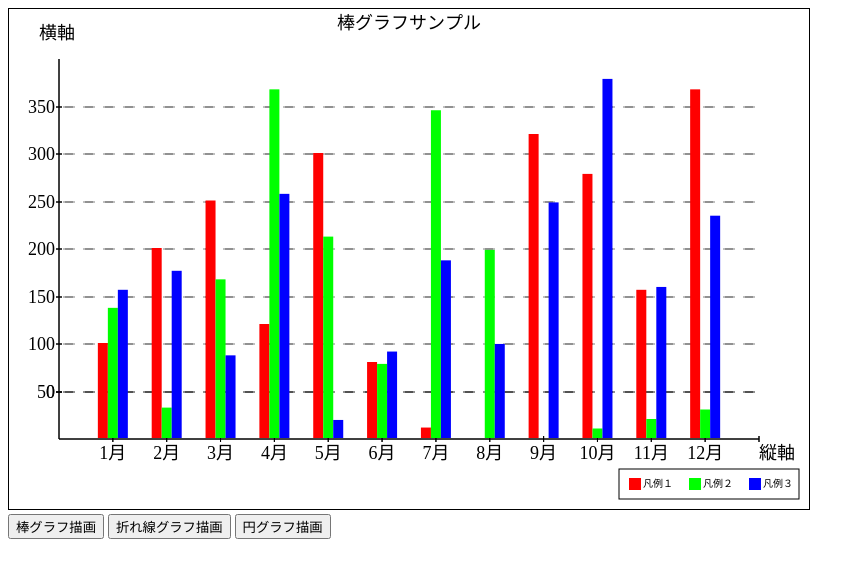
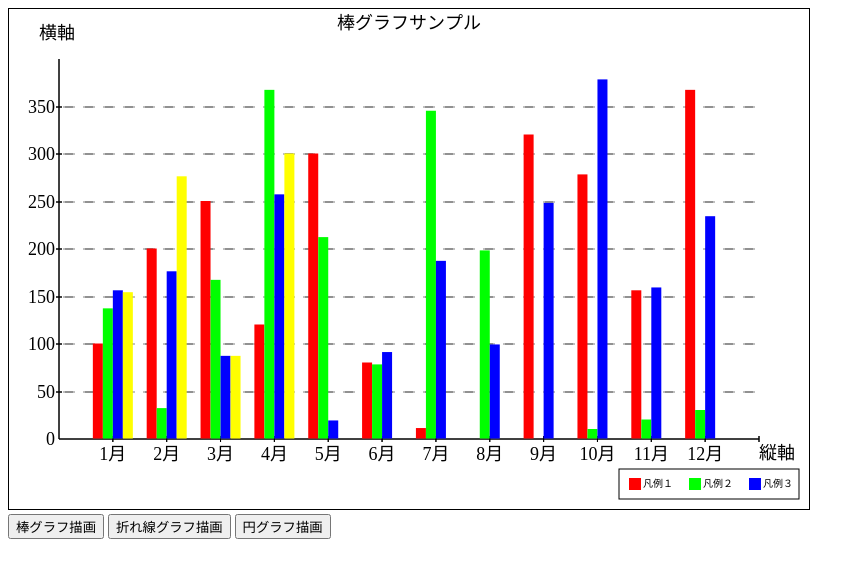
Before and after one commit to matsum0623/drawGraph-JSLibrary, a plain HTML site: page index.html in a window 1280 px wide. Both pictures are taken after a click on the button "棒グラフ描画". Shown: the whole page, without its empty margins (0-865 px from the left). Drawn offline with Linux system fonts and the light colour scheme.

Commit message:
modify for minus data

```diff
--- a/canvas.js
+++ b/canvas.js
@@ -127,49 +127,29 @@ class DrawGraph{
         }
         // 棒グラフの幅
         let barWidth = this.barWidth;
-        // 基準点X
-        let opX = this.opX;
-        // 基準点Y
-        let opY = this.opY;
 
-        // グラフ間隔の計算(X軸)
-        const xCount = data.length;
-        const xInterval = (this.maxX - opX) / (xCount + 1);
-
-        // 1グループのデータ数の取得
-        const drawDataCount = data[0].length - 1;
-
-        // Y軸最大値計算用
-        let maxYdata = 0;
-        for(let i=0;i<data.length;i++){
-            for(let j=1;j<drawDataCount+1;j++){
-                // Y軸最大値の再計算
-                if(maxYdata < data[i][j]){
-                    maxYdata = data[i][j];
-                }
-            }
-        }
-        // Y軸の計算
-        const yCount = Math.floor(maxYdata / this.unitY);
-        const yInterval = Math.abs(this.maxY - opY) / (yCount + 1);
-
-        // 軸の生成
-        this.CreateAxis(this.axisColor,opX,opY,this.maxX,this.maxY,xInterval,yInterval,this.unitXText,this.unitYText);
+        // データの処理
+        data = this.dataFunction(data);
 
         // グラフの描画（基準線との重複を避けるため、下線は基準-1、上方へ動かす）
         for(let i=0;i<data.length;i++){
-            let xPosition = opX + (xInterval * (i+1)) - (drawDataCount * this.barWidth)/2;
-            let yPosition = opY - 1;
+            let xPosition = this.opX + (data.xInterval * (i+1)) - (data.drawDataCount * this.barWidth)/2;
+            let yPosition;
 
             for(let j=1;j<data[i].length;j++){
                 // データを基準に合わせて処理
-                let yData = (data[i][j] / this.unitY) * yInterval;
+                let yData = (data[i][j] / this.unitY) * data.yInterval;
+                if(data[i][j] > 0){
+                    yPosition = data.xLineHeight - 0.5;
+                }else{
+                    yPosition = data.xLineHeight + 0.5;
+                }
 
                 this.DrawFillBox(xPosition + (this.barWidth * (j-1)), yPosition, barWidth, yData, this.barFillColor[j-1], this.barLineColor, false);
             }
 
             // 文字の描画
-            this.DrawFillText(opX + (xInterval * (i+1)), yPosition + 21, data[i][0], 'center', 40);
+            this.DrawFillText(this.opX + (data.xInterval * (i+1)), yPosition + 21, data[i][0], 'center', 40);
         }
 
         this.CreateLegend(legendText,this.barFillColor);
@@ -186,51 +166,26 @@ class DrawGraph{
         if(!this.CheckCanvas() || !this.CheckData(data)){
             return;
         }
-        // 基準点X
-        let opX = this.opX;
-        // 基準点Y
-        let opY = this.opY;
 
-        // グラフ間隔の計算(X軸)
-        const xCount = data.length;
-        const xInterval = (this.maxX - opX) / (xCount + 1);
-
-        // 1グループのデータ数の取得
-        const drawDataCount = data[0].length - 1;
-
-        // Y軸最大値計算用
-        let maxYdata = 0;
-        for(let i=0;i<data.length;i++){
-            for(let j=1;j<drawDataCount+1;j++){
-                // Y軸最大値の再計算
-                if(maxYdata < data[i][j]){
-                    maxYdata = data[i][j];
-                }
-            }
-        }
-        // Y軸の計算
-        const yCount = Math.floor(maxYdata / this.unitY);
-        const yInterval = Math.abs(this.maxY - opY) / (yCount + 1);
-
-        // 軸の生成
-        this.CreateAxis(this.axisColor,opX,opY,this.maxX,this.maxY,xInterval,yInterval,this.unitXText,this.unitYText);
+        // データの処理
+        data = this.dataFunction(data);
 
         // 黒丸の大きさ
         let circleRad = this.circleRad;
 
         // グラフの描画
         for(let i=0;i<data.length;i++){
-            let xPosition = opX + (xInterval * (i+1));
-            let yPosition = opY - 1;
+            let xPosition = this.opX + (data.xInterval * (i+1));
+            let yPosition = data.xLineHeight;
 
             for(let j=1;j<data[i].length;j++){
-                let yData = (data[i][j] / this.unitY) * yInterval;
-                this.DrawFillCircle(xPosition, opY - yData, circleRad, this.circleColor[j-1]);
+                let yData = (data[i][j] / this.unitY) * data.yInterval;
+                this.DrawFillCircle(xPosition, yPosition - yData, circleRad, this.circleColor[j-1]);
 
                 if(data[i+1]){
-                    this.DrawLine(xPosition, opY - yData, xPosition + xInterval, opY - (data[i+1][j] / this.unitY) * yInterval,this.lineWidth, this.circleLineColor[j-1]);
+                    this.DrawLine(xPosition, yPosition - yData, xPosition + data.xInterval, yPosition - (data[i+1][j] / this.unitY) * data.yInterval,this.lineWidth, this.circleLineColor[j-1]);
                 }else{
-                    this.DrawFillText(xPosition + 5, opY - yData + 3, legendText[j-1], 'left', 40, '#000000', "10px 'ＭＳ ゴシック'");
+                    this.DrawFillText(xPosition + 5, yPosition - yData + 3, legendText[j-1], 'left', 40, '#000000', "10px 'ＭＳ ゴシック'");
                 }
             }
 
@@ -322,6 +277,8 @@ class DrawGraph{
         this.ctx.lineTo(x2,y2);
         this.ctx.closePath();
         this.ctx.stroke();
+
+        this.resetDrawConf();
     }
 
     /**
@@ -345,6 +302,8 @@ class DrawGraph{
         this.ctx.strokeStyle = fillColor;
         this.ctx.stroke();
         this.ctx.fill();
+
+        this.resetDrawConf();
     }
 
     /**
@@ -369,6 +328,8 @@ class DrawGraph{
         this.ctx.arc(x, y, rad, startAng, endAng, false);
         this.ctx.fillStyle = fillColor;
         this.ctx.fill();
+
+        this.resetDrawConf();
     }
 
     /**
@@ -395,6 +356,8 @@ class DrawGraph{
         this.ctx.fillRect(x,y,width,height);
         this.ctx.stroke();
         this.ctx.fill();
+
+        this.resetDrawConf();
     }
 
     /**
@@ -417,6 +380,8 @@ class DrawGraph{
         this.ctx.beginPath();
         this.ctx.strokeRect(x,y,width,height);
         this.ctx.stroke();
+
+        this.resetDrawConf();
     }
 
     /**
@@ -438,7 +403,8 @@ class DrawGraph{
         this.ctx.font      = textFont;
         this.ctx.textAlign = textAlign;
         this.ctx.fillText(text,x,y,maxLength);
-        this.ctx.textAlign = this.textAlign;
+
+        this.resetDrawConf();
     }
 
     /**
@@ -450,11 +416,12 @@ class DrawGraph{
      * @param {double} maxY Y軸の最大位置
      * @param {double} unitX X軸の単位間隔
      * @param {double} unitY Y軸の単位間隔
+     * @param {array(double)} yCount Y軸の単位個数[プラス方向 , マイナス方向]
      * @param {String} unitXText X軸の単位表記
      * @param {String} unitYText Y軸の単位表記
      * @returns {void}
      */
-    CreateAxis(axisColor,opX,opY,maxX,maxY,unitX,unitY,unitXText,unitYText){
+    CreateAxis(axisColor,opX,opY,maxX,maxY,unitX,unitY,yCount,unitXText,unitYText){
         // 描画色の設定
         axisColor = typeof axisColor !== 'undefined' ? axisColor : this.axisColor;
 
@@ -470,31 +437,53 @@ class DrawGraph{
 
         // 縦軸描画
         this.DrawLine(opX,opY,opX,maxY,1,axisColor);
-        // 縦軸単位線描画
-        var tmpY = opY - unitY;
-        for(let i=0;tmpY > maxY;i++){
+        let tmpY = opY;
+        if(yCount[1] > 0){
+            // 縦軸単位線描画
+            tmpY = opY - unitY;
+            // 縦軸単位線（マイナス方向）
+            for(let i=yCount[1]-1;i > 0;i--){
+                // 基準点描画
+                this.DrawLine(opX-3, Math.round(tmpY), opX+3, Math.round(tmpY), 1, axisColor);
+                // 基準単位描画
+                this.DrawFillText(opX-4, Math.round(tmpY) + 6, (-1) * this.unitY * i, 'right')
+                // 基準線描画
+                this.DrawLine(opX+4, Math.round(tmpY), this.maxX, Math.round(tmpY), 0.5, '#000000', true);
+                tmpY = tmpY - unitY;
+            }
+        }
+
+        // 横軸描画
+        this.DrawLine(opX,tmpY,maxX,tmpY,1,axisColor);
+        // 横軸単位線描画
+        var tmpX = opX + unitX;
+        while(tmpX < maxX){
+            // 基準点描画
+            this.DrawLine(tmpX,tmpY-3,tmpX,tmpY+3,1,axisColor);
+            tmpX = tmpX + unitX;
+        }
+        // 横軸単位表記描画
+        this.DrawFillText(maxX,this.height-50,unitYText, 'left');
+
+        // 基準単位描画(X軸)
+        this.DrawFillText(opX-4, Math.round(tmpY) + 6, '0', 'right')
+
+        // 描画位置を1ユニット進める
+        tmpY = tmpY - unitY;
+
+        // 縦軸単位線（プラス方向）
+        for(let i=1;i <= yCount[0]-1;i++){
             // 基準点描画
             this.DrawLine(opX-3, Math.round(tmpY), opX+3, Math.round(tmpY), 1, axisColor);
             // 基準単位描画
             this.DrawFillText(opX-4, Math.round(tmpY) + 6, this.unitY * i, 'right')
             // 基準線描画
             this.DrawLine(opX+4, Math.round(tmpY), this.maxX, Math.round(tmpY), 0.5, '#000000', true);
-            tmpY = opY - (unitY * (i + 1));
+            tmpY = tmpY - unitY;
         }
         // 縦軸単位表記描画
         this.DrawFillText(30,30,unitXText, 'left');
 
-        // 横軸描画
-        this.DrawLine(opX,opY,maxX,opY,1,axisColor);
-        // 横軸単位線描画
-        var tmpX = opX + unitX;
-        while(tmpX < maxX){
-            // 基準点描画
-            this.DrawLine(tmpX,opY-3,tmpX,opY+3,1,axisColor);
-            tmpX = tmpX + unitX;
-        }
-        // 横軸単位表記描画
-        this.DrawFillText(maxX,this.height-50,unitYText, 'left');
     }
 
     /**
@@ -564,4 +553,75 @@ class DrawGraph{
         }
         return true;
     }
+
+    /**
+     * 描画設定の解除
+     */
+    resetDrawConf(){
+        this.ctx.fillStyle = this.textColor;
+        this.ctx.font      = this.textFont;
+        this.ctx.textAlign = this.textAlign;
+        this.ctx.lineWidth   = this.lineWidth;
+        this.ctx.strokeStyle = this.lineColor;
+        // 破線フラグ解除
+        this.ctx.setLineDash(this.lineDash['no']);
+        // 描画色デフォルト
+        this.ctx.strokeStyle = this.lineColor;
+
+    }
+
+    /**
+     * 棒グラフ、折れ線グラフ用 データ処理部共通化
+     * @param {array} 描画データ
+     * @return {array} 描画データ＋[drawDataCount:描画データ数,xInterval:x軸の間隔,yInterval:Y軸の間隔,xLineHeightx軸の描画高さ]
+     */
+    dataFunction(data){
+        // グラフ間隔の計算(X軸)
+        const xCount = data.length;
+        const xInterval = (this.maxX - this.opX) / (xCount + 1);
+
+        // 1グループのデータ数の取得
+        const drawDataCount = data[0].length - 1;
+
+        // Y軸最大値計算用
+        let maxYdata = 0;
+        for(let i=0;i<data.length;i++){
+            for(let j=1;j<drawDataCount+1;j++){
+                // Y軸最大値の再計算
+                if(maxYdata < data[i][j]){
+                    maxYdata = data[i][j];
+                }
+            }
+        }
+        // Y軸最小値計算用
+        let minYdata = 0;
+        let YminusFlg = false;
+        for(let i=0;i<data.length;i++){
+            for(let j=1;j<drawDataCount+1;j++){
+                // Y軸最小値の再計算
+                if(minYdata > data[i][j]){
+                    minYdata = data[i][j];
+                }
+            }
+        }
+        // Y軸の計算[ プラス方向 , マイナス報告 ]
+        const yCount = [ Math.ceil(maxYdata / this.unitY) , Math.ceil((-1) * minYdata / this.unitY) ];
+        const yInterval = Math.abs(this.maxY - this.opY) / (yCount[0] + yCount[1]);
+        // 横軸描画高さを計算
+        const xLineHeight = this.opY - yCount[1] * yInterval;
+
+        // 軸の生成
+        this.CreateAxis(this.axisColor,this.opX,this.opY,this.maxX,this.maxY,xInterval,yInterval,yCount,this.unitXText,this.unitYText);
+
+
+        // データセット、値返却
+        data.drawDataCount = drawDataCount;
+
+        data.xInterval = xInterval;
+        data.yInterval = yInterval;
+
+        data.xLineHeight = xLineHeight;
+
+        return data;
+    }
 }
--- a/index.html
+++ b/index.html
@@ -6,34 +6,34 @@
         function doCanvas(flg){
             // 描画するデータ(折れ線グラフ）
             var lineGraphData = [
-                ["1月",100  ,137 ,156],
-                ["2月",200  ,32  ,176],
-                ["3月",250  ,167 ,87],
-                ["4月",120  ,367 ,257],
-                ["5月",300  ,212 ,19],
-                ["6月",80   ,78  ,91],
-                ["7月",11   ,345 ,187],
-                ["8月",0    ,198 ,99],
-                ["9月",320  ,0   ,248],
-                ["10月",278 ,10  ,378],
-                ["11月",156 ,20  ,159],
-                ["12月",367 ,30  ,234]
+                ["1月",100  ,137 ,156 ,154],
+                ["2月",200  ,32  ,176 ,276],
+                ["3月",250  ,167 ,87  ,87 ],
+                ["4月",120  ,367 ,257 ,300],
+                ["5月",300  ,212 ,19  ,],
+                ["6月",80   ,78  ,91  ,],
+                ["7月",11   ,345 ,187 ,],
+                ["8月",0    ,198 ,99  ,],
+                ["9月",320  ,0   ,248 ,],
+                ["10月",278 ,10  ,378 ,],
+                ["11月",156 ,20  ,159 ,],
+                ["12月",367 ,30  ,234 ,]
             ];
 
             // 描画するデータ(棒グラフ)
             var barGraphData = [
-                ["1月",100  ,137 ,156],
-                ["2月",200  ,32  ,176],
-                ["3月",250  ,167 ,87],
-                ["4月",120  ,367 ,257],
-                ["5月",300  ,212 ,19],
-                ["6月",80   ,78  ,91],
-                ["7月",11   ,345 ,187],
-                ["8月",0    ,198 ,99],
-                ["9月",320  ,0   ,248],
-                ["10月",278 ,10  ,378],
-                ["11月",156 ,20  ,159],
-                ["12月",367 ,30  ,234]
+                ["1月",100  ,137 ,156 ,154],
+                ["2月",200  ,32  ,176 ,276],
+                ["3月",250  ,167 ,87  ,87 ],
+                ["4月",120  ,367 ,257 ,300],
+                ["5月",300  ,212 ,19  ,],
+                ["6月",80   ,78  ,91  ,],
+                ["7月",11   ,345 ,187 ,],
+                ["8月",0    ,198 ,99  ,],
+                ["9月",320  ,0   ,248 ,],
+                ["10月",278 ,10  ,378 ,],
+                ["11月",156 ,20  ,159 ,],
+                ["12月",367 ,30  ,234 ,]
             ];
 
             // 描画するデータ（円グラフ）
```
Also changed, not shown: 1 other file.
